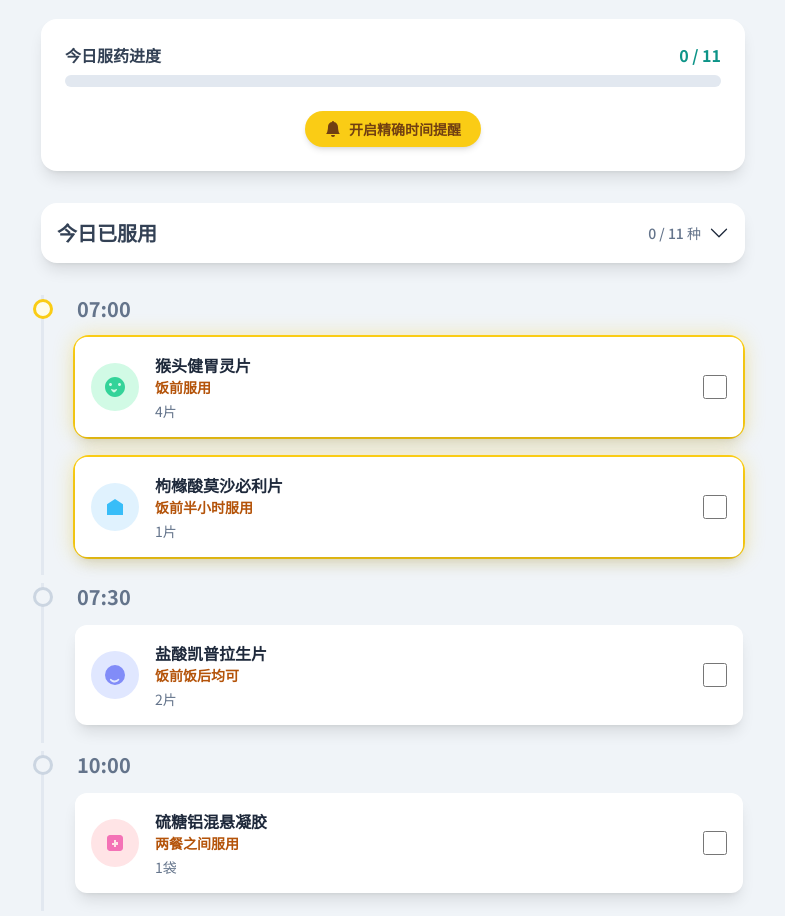
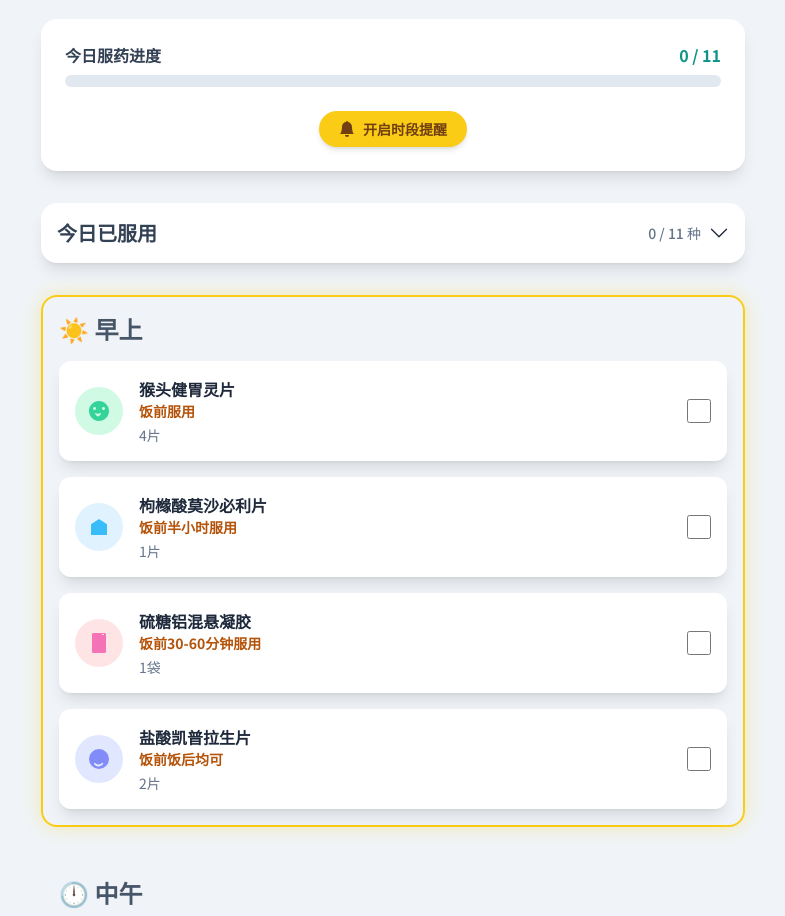
Before and after one commit to zenvor/meds-assistant, a plain HTML site: page index.htm in a window 1280 px wide. Shown: the part 173-1089 px from the top of the page, without its empty margins (247-1032 px from the left). Drawn offline with nearby package versions, Linux system fonts and the light colour scheme.

Commit message:
将提醒助手的设计逻辑改回了按时段分组。现在，页面会清晰地分为“早上”、“中午”和“晚上”三个板块

```diff
--- a/index.htm
+++ b/index.htm
@@ -12,7 +12,7 @@
       rel="stylesheet"
     />
     <!-- Chosen Palette: Refined Teal, Slate, Soft Gold for a calming, premium health app feel. -->
-    <!-- Application Structure Plan: A task-oriented single-page application focused on one core function: medication tracking. The UI is structured chronologically by time of day using a card-based layout. This is highly intuitive for a daily schedule. Key interactions include checkboxes to mark doses as taken, which provides immediate visual feedback and updates a progress bar. State is persistent via localStorage, so progress isn't lost. A prominent clock and dynamic highlighting of the current time slot keep the user oriented. The design prioritizes clarity, ease of use, and providing a sense of control and accomplishment to encourage adherence. -->
+    <!-- Application Structure Plan: A task-oriented single-page application focused on one core function: medication tracking. The UI is structured chronologically by time of day (Morning, Noon, Evening) using a card-based layout. This is highly intuitive for a daily schedule. Key interactions include checkboxes to mark doses as taken, which provides immediate visual feedback and updates a progress bar. State is persistent via localStorage, so progress isn't lost. A prominent clock and dynamic highlighting of the current time slot keep the user oriented. The design prioritizes clarity, ease of use, and providing a sense of control and accomplishment to encourage adherence. -->
     <!-- Visualization & Content Choices:
         - Schedule Display: Goal: Inform/Action. Method: Interactive HTML cards organized into a single timeline. Interaction: Checkboxes trigger state changes and visual updates (graying out). Justification: A checklist is the most direct and universally understood interface for tracking tasks.
         - Progress Tracking: Goal: Motivate. Method: A dynamic HTML/CSS progress bar. Interaction: Updates automatically as doses are checked off. Justification: Provides positive reinforcement and a clear overview of daily completion.
@@ -53,11 +53,10 @@
         animation: slideInDown 0.4s ease-out forwards;
       }
 
-      .timeline-item.next-up .med-card-wrapper {
+      .time-slot.next-up {
         border-color: #facc15;
         box-shadow: 0 0 20px rgba(250, 204, 21, 0.3);
       }
-      /* Removed hover effect as requested */
       .med-card {
         transition: all 0.3s ease;
       }
@@ -66,40 +65,7 @@
         transition: width 0.5s ease-in-out;
         background-image: linear-gradient(to right, #2dd4bf, #0d9488);
       }
-      .timeline-item {
-        position: relative;
-        padding-left: 2rem;
-        padding-bottom: 1rem;
-      }
-      .timeline-dot {
-        position: absolute;
-        left: -0.5rem;
-        top: 0.25rem;
-        height: 1.25rem;
-        width: 1.25rem;
-        background-color: #f0f4f8;
-        border-width: 3px;
-        border-radius: 9999px;
-        z-index: 10;
-        transition: all 0.3s ease;
-      }
-      .timeline-item.next-up .timeline-dot {
-        border-color: #facc15;
-        background-color: #fefce8;
-      }
-      .timeline-line {
-        position: absolute;
-        left: 0;
-        top: 0;
-        bottom: 0;
-        width: 3px;
-        background-color: #e2e8f0;
-      }
-      .timeline-item:last-of-type .timeline-line {
-        display: none;
-      }
 
-      /* Accordion animation fix */
       #taken-meds-content {
         display: grid;
         grid-template-rows: 0fr;
@@ -159,7 +125,7 @@
                 d="M8 16a2 2 0 0 0 2-2H6a2 2 0 0 0 2 2m.995-14.901a1 1 0 1 0-1.99 0A5 5 0 0 0 3 6c0 1.098-.5 6-2 7h14c-1.5-1-2-5.902-2-7 0-2.42-1.72-4.44-4.005-4.901"
               />
             </svg>
-            开启精确时间提醒
+            开启时段提醒
           </button>
         </div>
       </div>
@@ -195,9 +161,8 @@
         </div>
       </div>
 
-      <!-- Upcoming Meds Timeline -->
-      <div id="medication-timeline" class="space-y-2">
-        <!-- Timeline items will be generated here -->
+      <div id="medication-slots" class="space-y-8">
+        <!-- Medication slots will be generated here -->
       </div>
 
       <footer class="text-center mt-12">
@@ -213,85 +178,99 @@
           houtou: `<svg width="24" height="24" viewBox="0 0 24 24" fill="none" xmlns="http://www.w3.org/2000/svg"><path d="M12 2C6.48 2 2 6.48 2 12s4.48 10 10 10 10-4.48 10-10S17.52 2 12 2zm-1.03 15.41c-1.3-.47-2.39-1.57-2.86-2.87-.13-.37.28-.66.6-.49 1.49.78 3.21.78 4.7 0 .32-.17.73.12.6.49-.47 1.3-1.56 2.4-2.86 2.87-.2.07-.46.07-.68 0zM7.5 11C6.67 11 6 10.33 6 9.5S6.67 8 7.5 8s1.5.67 1.5 1.5S8.33 11 7.5 11zm9 0c-.83 0-1.5-.67-1.5-1.5S15.67 8 16.5 8s1.5.67 1.5 1.5-.67 1.5-1.5 1.5z" fill="#34d399"/></svg>`,
           mosapride: `<svg width="24" height="24" viewBox="0 0 24 24" fill="none" xmlns="http://www.w3.org/2000/svg"><path d="M19.98 12.63c.09-.22.14-.45.14-.7a2.53 2.53 0 00-2.62-2.5A2.53 2.53 0 0015 11.93c0 .25.05.48.14.7L12 14.5l-3.14-2.17c.09-.22.14-.45.14-.7a2.53 2.53 0 00-2.62-2.5A2.53 2.53 0 004 11.93c0 .25.05.48.14.7L12 20l7.98-7.37zM12 4L4 9.37V20h16V9.37L12 4z" fill="#38bdf8"/></svg>`,
           careprazen: `<svg width="24" height="24" viewBox="0 0 24 24" fill="none" xmlns="http://www.w3.org/2000/svg"><path d="M12 2a10 10 0 100 20 10 10 0 000-20zm0 17.5c-1.96 0-3.73-.91-4.88-2.34a.75.75 0 011.06-1.06c.82.82 2.05 1.32 3.39 1.32s2.57-.5 3.39-1.32a.75.75 0 111.06 1.06A6.97 6.97 0 0112 19.5z" fill="#818cf8"/></svg>`,
-          sucralfate: `<svg width="24" height="24" viewBox="0 0 24 24" fill="none" xmlns="http://www.w3.org/2000/svg"><path d="M17 4H7c-1.66 0-3 1.34-3 3v10c0 1.66 1.34 3 3 3h10c1.66 0 3-1.34 3-3V7c0-1.66-1.34-3-3-3zm-2 10h-2v2h-2v-2H9v-2h2V9h2v2h2v2z" fill="#f472b6"/></svg>`,
+          sucralfate: `<svg width="24" height="24" viewBox="0 0 24 24" fill="none" xmlns="http://www.w3.org/2000/svg"><path d="M17.5 2H6.5C5.67 2 5 2.67 5 3.5v17c0 .83.67 1.5 1.5 1.5h11c.83 0 1.5-.67 1.5-1.5v-17c0-.83-.67-1.5-1.5-1.5zM17 4h-2V3h2v1z" fill-rule="evenodd" clip-rule="evenodd" fill="#f472b6"/></svg>`,
         }
         const medicationSchedule = [
-          { id: 'houtou_am', name: '猴头健胃灵片', dose: '4片', time: '07:00', iconKey: 'houtou', timing: '饭前服用' },
+          {
+            id: 'houtou_am',
+            name: '猴头健胃灵片',
+            dose: '4片',
+            slot: 'morning',
+            iconKey: 'houtou',
+            timing: '饭前服用',
+          },
           {
             id: 'mosapride_am',
             name: '枸橼酸莫沙必利片',
             dose: '1片',
-            time: '07:00',
+            slot: 'morning',
             iconKey: 'mosapride',
             timing: '饭前半小时服用',
+          },
+          {
+            id: 'sucralfate_am',
+            name: '硫糖铝混悬凝胶',
+            dose: '1袋',
+            slot: 'morning',
+            iconKey: 'sucralfate',
+            timing: '饭前30-60分钟服用',
           },
           {
             id: 'careprazen_am',
             name: '盐酸凯普拉生片',
             dose: '2片',
-            time: '07:30',
+            slot: 'morning',
             iconKey: 'careprazen',
             timing: '饭前饭后均可',
           },
+
+          { id: 'houtou_noon', name: '猴头健胃灵片', dose: '4片', slot: 'noon', iconKey: 'houtou', timing: '饭前服用' },
           {
-            id: 'sucralfate_mid_am',
+            id: 'mosapride_noon',
+            name: '枸橼酸莫沙必利片',
+            dose: '1片',
+            slot: 'noon',
+            iconKey: 'mosapride',
+            timing: '饭前半小时服用',
+          },
+          {
+            id: 'sucralfate_noon',
             name: '硫糖铝混悬凝胶',
             dose: '1袋',
-            time: '10:00',
+            slot: 'noon',
             iconKey: 'sucralfate',
-            timing: '两餐之间服用',
+            timing: '饭前30-60分钟服用',
           },
+
           {
-            id: 'houtou_noon',
+            id: 'houtou_pm',
             name: '猴头健胃灵片',
             dose: '4片',
-            time: '12:00',
+            slot: 'evening',
             iconKey: 'houtou',
             timing: '饭前服用',
           },
           {
-            id: 'mosapride_noon',
+            id: 'mosapride_pm',
             name: '枸橼酸莫沙必利片',
             dose: '1片',
-            time: '12:00',
+            slot: 'evening',
             iconKey: 'mosapride',
             timing: '饭前半小时服用',
           },
           {
-            id: 'sucralfate_mid_pm',
+            id: 'sucralfate_pm',
             name: '硫糖铝混悬凝胶',
             dose: '1袋',
-            time: '15:00',
+            slot: 'evening',
             iconKey: 'sucralfate',
-            timing: '两餐之间服用',
-          },
-          { id: 'houtou_pm', name: '猴头健胃灵片', dose: '4片', time: '18:00', iconKey: 'houtou', timing: '饭前服用' },
-          {
-            id: 'mosapride_pm',
-            name: '枸橼酸莫沙必利片',
-            dose: '1片',
-            time: '18:00',
-            iconKey: 'mosapride',
-            timing: '饭前半小时服用',
+            timing: '饭前30-60分钟服用',
           },
           {
             id: 'careprazen_pm',
             name: '盐酸凯普拉生片',
             dose: '2片',
-            time: '18:30',
+            slot: 'evening',
             iconKey: 'careprazen',
             timing: '饭前饭后均可',
           },
-          {
-            id: 'sucralfate_pm',
-            name: '硫糖铝混悬凝胶',
-            dose: '1袋',
-            time: '21:00',
-            iconKey: 'sucralfate',
-            timing: '两餐之间服用',
-          },
         ]
-        const timelineContainer = document.getElementById('medication-timeline')
+        const slotsConfig = {
+          morning: { label: '早上', icon: '☀️', startHour: 6, endHour: 11 },
+          noon: { label: '中午', icon: '🕛', startHour: 11, endHour: 17 },
+          evening: { label: '晚上', icon: '🌙', startHour: 17, endHour: 23 },
+        }
+        const slotsContainer = document.getElementById('medication-slots')
         const takenContainer = document.getElementById('taken-meds-container')
         const takenContent = document.getElementById('taken-meds-content')
         const accordionHeader = document.getElementById('taken-meds-header')
@@ -315,37 +294,31 @@
         }
 
         function renderMedications() {
-          timelineContainer.innerHTML = ''
+          slotsContainer.innerHTML = ''
           takenContainer.innerHTML = ''
-          const upcomingMeds = medicationSchedule.filter((med) => !takenState[med.id])
+
           const takenMeds = medicationSchedule.filter((med) => takenState[med.id])
 
-          const groupedByTime = upcomingMeds.reduce((acc, med) => {
-            ;(acc[med.time] = acc[med.time] || []).push(med)
-            return acc
-          }, {})
+          // Render upcoming medication slots
+          let animationDelay = 200
+          Object.keys(slotsConfig).forEach((slotKey) => {
+            const upcomingInSlot = medicationSchedule.filter((med) => med.slot === slotKey && !takenState[med.id])
+            if (upcomingInSlot.length === 0) return
 
-          let delay = 200
-          if (Object.keys(groupedByTime).length === 0) {
-            timelineContainer.innerHTML = `<div class="text-center p-10 bg-white rounded-2xl shadow-lg"><p class="text-xl text-teal-600 font-semibold">🎉 恭喜！今日药物已全部服用完毕！</p></div>`
-          } else {
-            for (const time in groupedByTime) {
-              const meds = groupedByTime[time]
-              const itemWrapper = document.createElement('div')
-              itemWrapper.id = `timeline-${time.replace(':', '')}`
-              itemWrapper.className = 'timeline-item fade-in'
-              itemWrapper.style.animationDelay = `${delay}ms`
-              itemWrapper.innerHTML = `
-                        <div class="timeline-line"></div>
-                        <div class="timeline-dot border-slate-300"></div>
-                        <h3 class="text-xl font-bold ml-1 mb-3 text-slate-500">${time}</h3>
-                        <div class="space-y-4">
-                            ${meds
+            const config = slotsConfig[slotKey]
+            const slotWrapper = document.createElement('div')
+            slotWrapper.id = `slot-${slotKey}`
+            slotWrapper.className =
+              'time-slot p-4 rounded-2xl border-2 border-transparent transition-all duration-300 fade-in'
+            slotWrapper.style.animationDelay = `${animationDelay}ms`
+            animationDelay += 100
+
+            let cardsHtml = upcomingInSlot
               .map(
                 (med) => `
-                            <div class="med-card-wrapper rounded-2xl border-2 border-transparent transition-all duration-300">
+                    <div class="med-card-wrapper">
                       <div class="med-card bg-white p-4 rounded-xl flex items-center transition-all shadow-lg">
-                                  <div class="text-3xl mr-4 w-12 h-12 flex-shrink-0 rounded-full flex items-center justify-center ${
+                          <div class="mr-4 w-12 h-12 flex-shrink-0 rounded-full flex items-center justify-center ${
                             iconColors[med.iconKey]
                           }">${svgIcons[med.iconKey]}</div>
                           <div class="flex-grow">
@@ -359,19 +332,25 @@
                       </div>
                     </div>`
               )
-                              .join('')}
-                        </div>`
-              timelineContainer.appendChild(itemWrapper)
-              delay += 100
-            }
+              .join('')
+
+            slotWrapper.innerHTML = `
+                    <h2 class="text-2xl font-bold mb-4 text-slate-600">${config.icon} ${config.label}</h2>
+                    <div class="space-y-4">${cardsHtml}</div>
+                `
+            slotsContainer.appendChild(slotWrapper)
+          })
+          if (slotsContainer.innerHTML === '') {
+            slotsContainer.innerHTML = `<div class="text-center p-10 bg-white rounded-2xl shadow-lg"><p class="text-xl text-teal-600 font-semibold">🎉 恭喜！今日药物已全部服用完毕！</p></div>`
           }
 
+          // Render taken medications
           document.getElementById('taken-summary').textContent = `${takenMeds.length} / ${totalDoses} 种`
           if (takenMeds.length === 0) {
             takenContainer.innerHTML = `<p class="text-slate-400 text-center py-4">暂无已服用记录</p>`
           } else {
             takenMeds
-              .sort((a, b) => a.time.localeCompare(b.time))
+              .sort((a, b) => a.slot.localeCompare(b.slot))
               .forEach((med) => {
                 const takenCard = document.createElement('div')
                 takenCard.className = 'slide-in-down bg-slate-100 p-3 rounded-lg flex items-center gap-3 text-sm'
@@ -381,7 +360,7 @@
                         }">${svgIcons[med.iconKey]}</div>
                         <div class="flex-grow">
                             <p class="font-semibold text-slate-600">${med.name}</p>
-                            <p class="text-xs text-slate-500">${med.time} - ${med.dose}</p>
+                            <p class="text-xs text-slate-500">${slotsConfig[med.slot].label} - ${med.dose}</p>
                         </div>
                         <svg xmlns="http://www.w3.org/2000/svg" width="16" height="16" fill="currentColor" class="bi bi-check-circle-fill text-teal-500 flex-shrink-0" viewBox="0 0 16 16"><path d="M16 8A8 8 0 1 1 0 8a8 8 0 0 1 16 0m-3.97-3.03a.75.75 0 0 0-1.08.022L7.477 9.417 5.384 7.323a.75.75 0 0 0-1.06 1.06L6.97 11.03a.75.75 0 0 0 1.079-.02l3.992-4.99a.75.75 0 0 0-.01-1.05z"/></svg>`
                 takenContainer.appendChild(takenCard)
@@ -431,25 +410,27 @@
             second: '2-digit',
           })
 
-          const nowHHMM = now.toLocaleTimeString('en-GB', { hour: '2-digit', minute: '2-digit' })
-          let nextMedTime = null
-          const upcomingMeds = medicationSchedule.filter((med) => !takenState[med.id])
-          const sortedTimes = [...new Set(upcomingMeds.map((m) => m.time))].sort()
-          for (const time of sortedTimes) {
-            if (time >= nowHHMM) {
-              nextMedTime = time
+          const currentHour = now.getHours()
+          let nextSlotKey = null
+
+          const slotKeys = ['morning', 'noon', 'evening']
+          for (const key of slotKeys) {
+            const upcomingInSlot = medicationSchedule.filter((med) => med.slot === key && !takenState[med.id])
+            if (upcomingInSlot.length > 0 && currentHour < slotsConfig[key].endHour) {
+              nextSlotKey = key
               break
             }
           }
-          if (!nextMedTime && sortedTimes.length > 0) {
-            nextMedTime = sortedTimes[0]
+          if (!nextSlotKey) {
+            const upcomingMeds = medicationSchedule.filter((med) => !takenState[med.id])
+            if (upcomingMeds.length > 0) nextSlotKey = upcomingMeds[0].slot
           }
 
-          document.querySelectorAll('.timeline-item').forEach((el) => {
+          document.querySelectorAll('.time-slot').forEach((el) => {
             el.classList.remove('next-up')
           })
-          if (nextMedTime) {
-            const nextItem = document.getElementById(`timeline-${nextMedTime.replace(':', '')}`)
+          if (nextSlotKey) {
+            const nextItem = document.getElementById(`slot-${nextSlotKey}`)
             if (nextItem) {
               nextItem.classList.add('next-up')
             }
@@ -476,16 +457,25 @@
 
         function scheduleNotifications() {
           const now = new Date()
-          const nowHHMM = now.toLocaleTimeString('en-GB', { hour: '2-digit', minute: '2-digit' })
-          medicationSchedule.forEach((med) => {
-            if (med.time === nowHHMM && !takenState[med.id] && !notifiedState[med.id]) {
-              if (Notification.permission === 'granted') {
-                new Notification(`该吃药了: ${med.name}`, { body: `请服用 ${med.dose} (${med.timing})` })
-                notifiedState[med.id] = true
+          const currentHour = now.getHours()
+          const currentMinute = now.getMinutes()
+
+          if (currentMinute === 0) {
+            // Check on the hour
+            Object.keys(slotsConfig).forEach((key) => {
+              const slot = slotsConfig[key]
+              if (currentHour === slot.startHour && !notifiedState[key]) {
+                const medsInSlot = medicationSchedule.filter((med) => med.slot === key && !takenState[med.id])
+                if (medsInSlot.length > 0 && Notification.permission === 'granted') {
+                  new Notification(`该服用${slot.label}的药了！`, {
+                    body: `您有 ${medsInSlot.length} 种药物需要服用。`,
+                  })
+                  notifiedState[key] = true
                   saveState('medNotifiedState', notifiedState)
                 }
               }
             })
+          }
         }
 
         document.getElementById('reset-btn').addEventListener('click', () => {
@@ -500,7 +490,7 @@
 
         renderMedications()
         setInterval(updateTime, 1000)
-        setInterval(scheduleNotifications, 30000)
+        setInterval(scheduleNotifications, 60000) // Check every minute
       })
     </script>
   </body>
```
Lines whose indentation alone changed are shown as unchanged.
